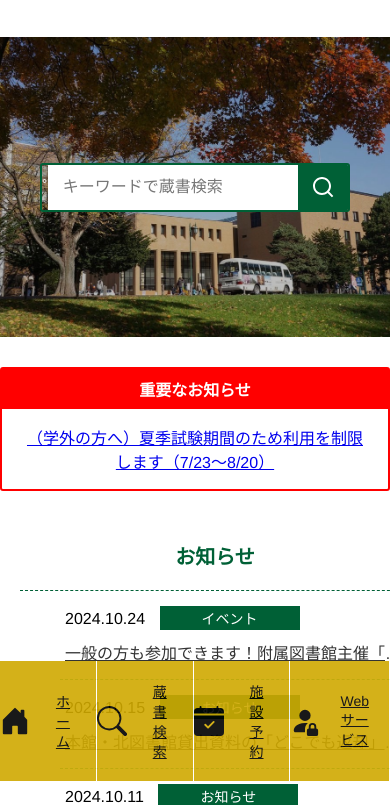
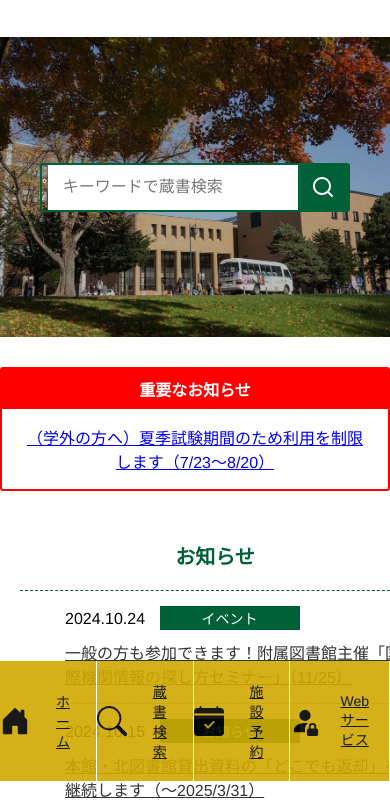
Before and after one commit to s-kon-field/library_top, a plain HTML site: page index.html in a window 390 px wide. Shown: the part 63-868 px from the top of the page. Drawn offline with nearby package versions, Linux system fonts and the light colour scheme.

Commit message:
Update style.css

```diff
--- a/css/style.css
+++ b/css/style.css
@@ -265,6 +265,9 @@ ul,li{
 	}
 	.news_text a {
 	color: #333;
+	display: inline-block; /* 通常時はインラインブロックにしておく */
+    word-wrap: break-word;  /* 長い単語の途中で改行を挿入 */
+    word-break: break-word; /* 単語の途中で改行を挿入 */
 	}
 
 	.news_btn {
@@ -303,7 +306,8 @@ ul,li{
 	margin-top: 10px;
 	text-overflow: ellipsis;
 	overflow: hidden;
-	}
+	word-wrap: break-word; /* 長いテキストの折り返し */
+    white-space: normal; /* 空白で折り返し */
 	}
 
 	.footer-3 {
```
